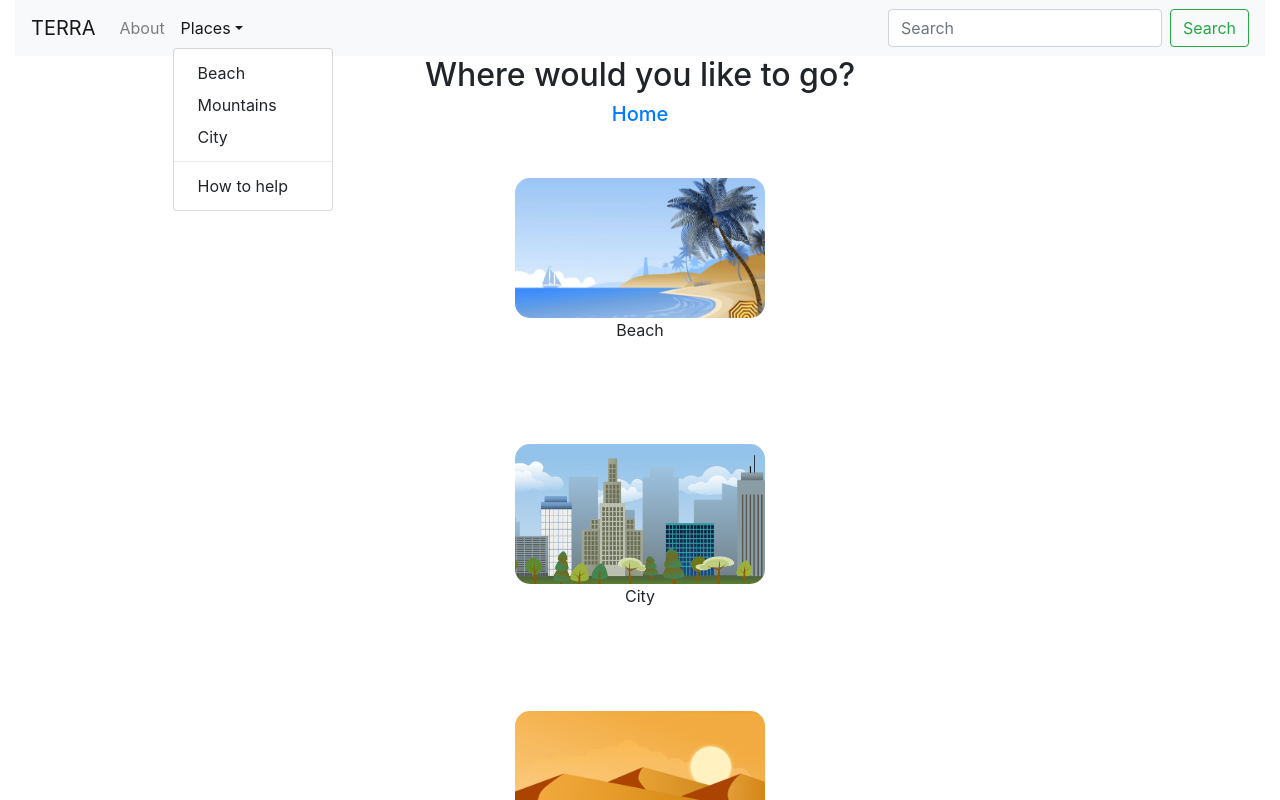
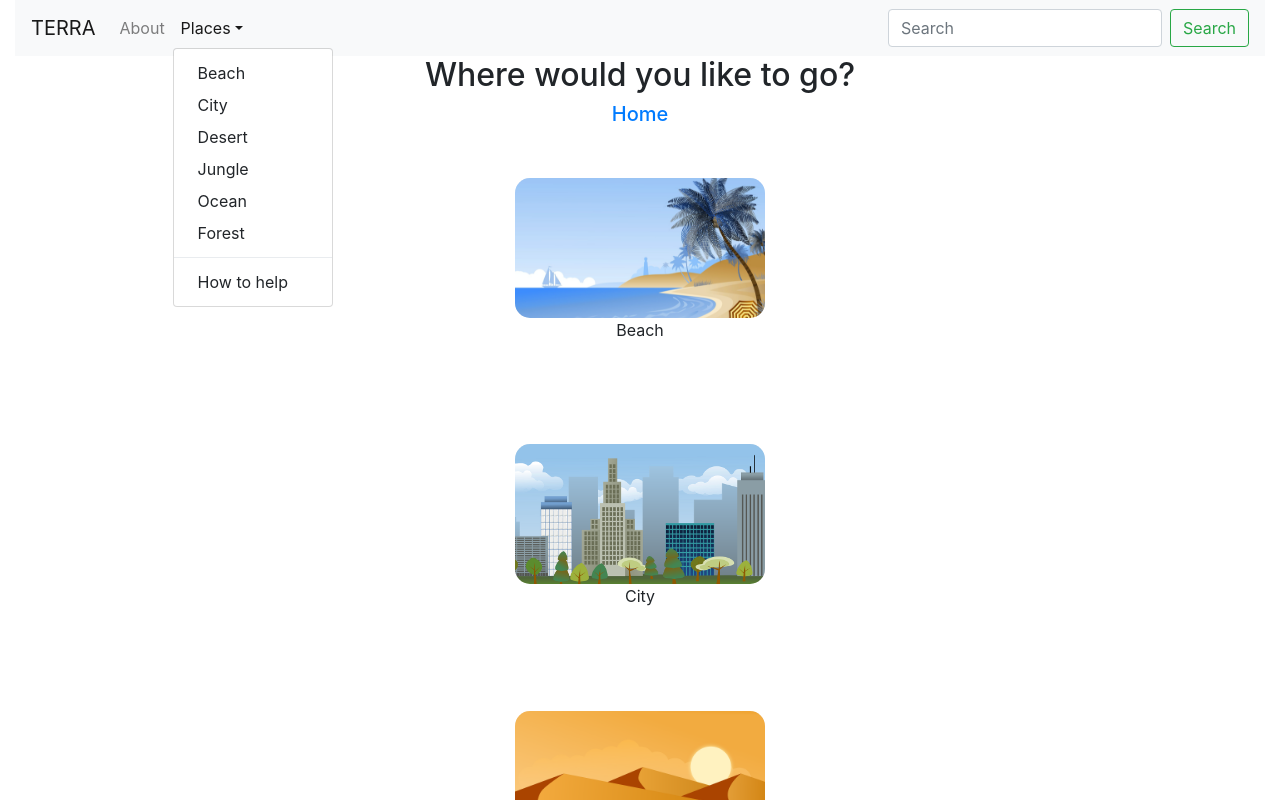
Before and after one commit to mdn102/terra, a Next.js app: page / in a window 1280 px wide. Both pictures are taken after a click on the button "Places". Shown: the top 800 px of the page. Built offline with nearby package versions, Linux system fonts and the light colour scheme.

Commit message:
submit project

```diff
--- a/components/Nav.js
+++ b/components/Nav.js
@@ -22,8 +22,11 @@ const nav = () => {
                     <Link href="/about" passHref><Nav.Link>About</Nav.Link></Link>
                     <NavDropdown title="Places" id="basic-nav-dropdown">
                       <Link href="/beach" passHref><NavDropdown.Item>Beach</NavDropdown.Item></Link>
-                      <Link href="/mountains" passHref><NavDropdown.Item>Mountains</NavDropdown.Item></Link>
                       <Link href="/city" passHref><NavDropdown.Item>City</NavDropdown.Item></Link>
+                      <Link href="/desert" passHref><NavDropdown.Item>Desert</NavDropdown.Item></Link>
+                      <Link href="/jungle" passHref><NavDropdown.Item>Jungle</NavDropdown.Item></Link>
+                      <Link href="/ocean" passHref><NavDropdown.Item>Ocean</NavDropdown.Item></Link>
+                      <Link href="/forest" passHref><NavDropdown.Item>Forest</NavDropdown.Item></Link>
                       <NavDropdown.Divider />
                       <NavDropdown.Item href="#action/3.4">How to help</NavDropdown.Item>
                     </NavDropdown>
```
